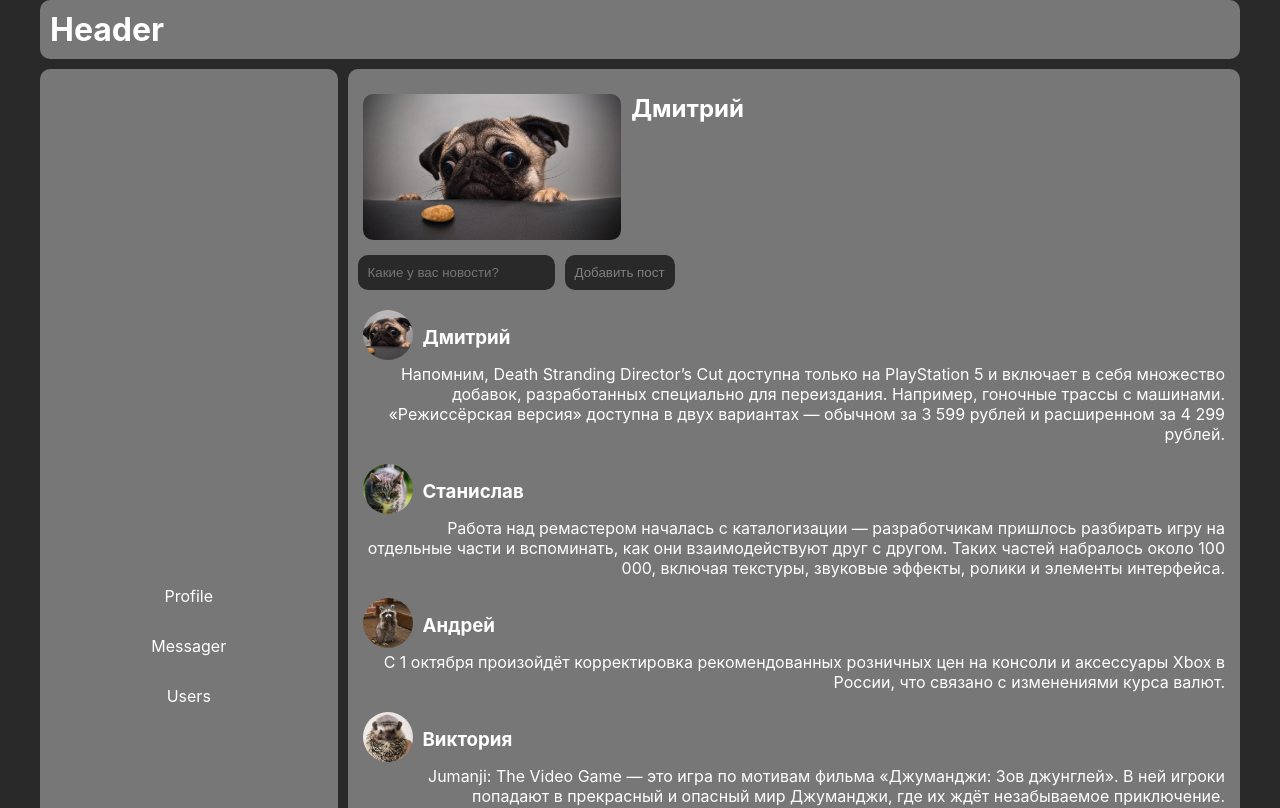
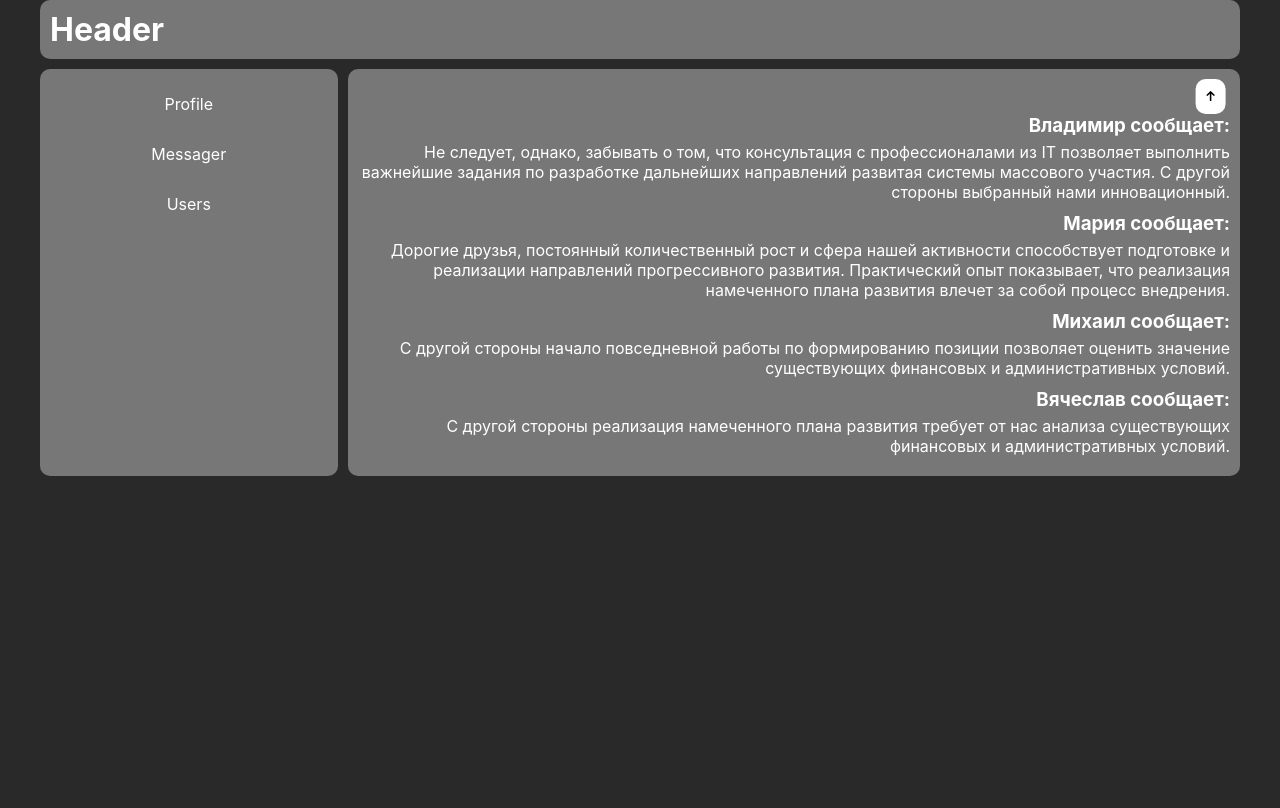
Before and after one commit to Dimanka-smok/reactsocial, a React (Create React App) app in the folder helloworld/: page /messager in a window 1280 px wide. Shown: the top 808 px of the page. Built offline with nearby package versions, Linux system fonts and the light colour scheme.

Commit message:
Add routing

```diff
--- a/helloworld/package.json
+++ b/helloworld/package.json
@@ -8,6 +8,7 @@
     "@testing-library/user-event": "^12.8.3",
     "react": "^17.0.2",
     "react-dom": "^17.0.2",
+    "react-router-dom": "^5.3.0",
     "react-scripts": "4.0.3",
     "web-vitals": "^1.1.2"
   },
--- a/helloworld/src/App.js
+++ b/helloworld/src/App.js
@@ -2,13 +2,21 @@ import './App.css';
 import Navbar from "./components/Navbar/Navbar";
 import Header from './components/Header/Header';
 import Profile from './components/Profile/Profile';
+import {BrowserRouter, Route} from "react-router-dom"
+import Dialogs from './components/Dialogs/Dialogs';
 
 function App() {
   return (
     <div className="wrapper">
-      <Header/>
-      <Navbar/>
-      <Profile/>
+      <BrowserRouter>
+        <Header/>
+        <Navbar/>
+          <div className="wrapper-content">
+            <Route path="/profile" component={Profile}/>
+            <Route path="/messager" component={Dialogs}/>
+
+          </div>
+      </BrowserRouter>
     </div>
   );
 }
--- a/helloworld/src/components/Dialogs/Dialog/Dialog.css
+++ b/helloworld/src/components/Dialogs/Dialog/Dialog.css
@@ -1,4 +1,4 @@
-p{
+.message-text{
     margin-bottom: 10px;
     text-align:end;
 
--- a/helloworld/src/components/Dialogs/Dialog/Dialog.js
+++ b/helloworld/src/components/Dialogs/Dialog/Dialog.js
@@ -7,7 +7,7 @@ function Dialog (props){
             <div className="justify-content-end">
             <h3>{props.name} сообщает:</h3>
             </div>
-            <p>{props.message}</p>
+            <p className="message-text">{props.message}</p>
         </div>
     )
 }
--- a/helloworld/src/components/Navbar/Navbar.css
+++ b/helloworld/src/components/Navbar/Navbar.css
@@ -1,9 +1,6 @@
 .navbar{
    padding:0;
    text-align: center;
-   display: flex;
-   align-items: center;
-   justify-content: center;
    flex-direction: column;
   }
 
@@ -14,6 +11,7 @@ a{
   width: 100%;
   cursor: pointer;
   transition: 0.2s;
+  color:#fff;
 }
 
 a:hover{
--- a/helloworld/src/components/Navbar/Navbar.js
+++ b/helloworld/src/components/Navbar/Navbar.js
@@ -1,13 +1,13 @@
 import React from "react";
 import "./Navbar.css"
+import {NavLink} from "react-router-dom"
 
 function Navbar(){
     return (
         <div className="navbar">
-            <a>Profile</a>
-            <a>Messager</a>
-            <a>Users</a>
-
+            <NavLink to="/profile">Profile</NavLink>
+            <NavLink to="/messager">Messager</NavLink>
+            <NavLink to="/users">Users</NavLink>
         </div>
     )
 }
--- a/helloworld/src/components/Posts/Posts.js
+++ b/helloworld/src/components/Posts/Posts.js
@@ -22,7 +22,6 @@ function Posts() {
             <Post img={Cat1} message={message2} name={"Станислав"}/>
             <Post img={Enot} message={message3} name={"Андрей"}/>
             <Post img={Hedgehog} message={message4} name={"Виктория"}/>
-            <Dialogs/>
         </div>
     )
 }
```
Also changed, not shown: 1 other file (tests, documents, lock files or other folders).
